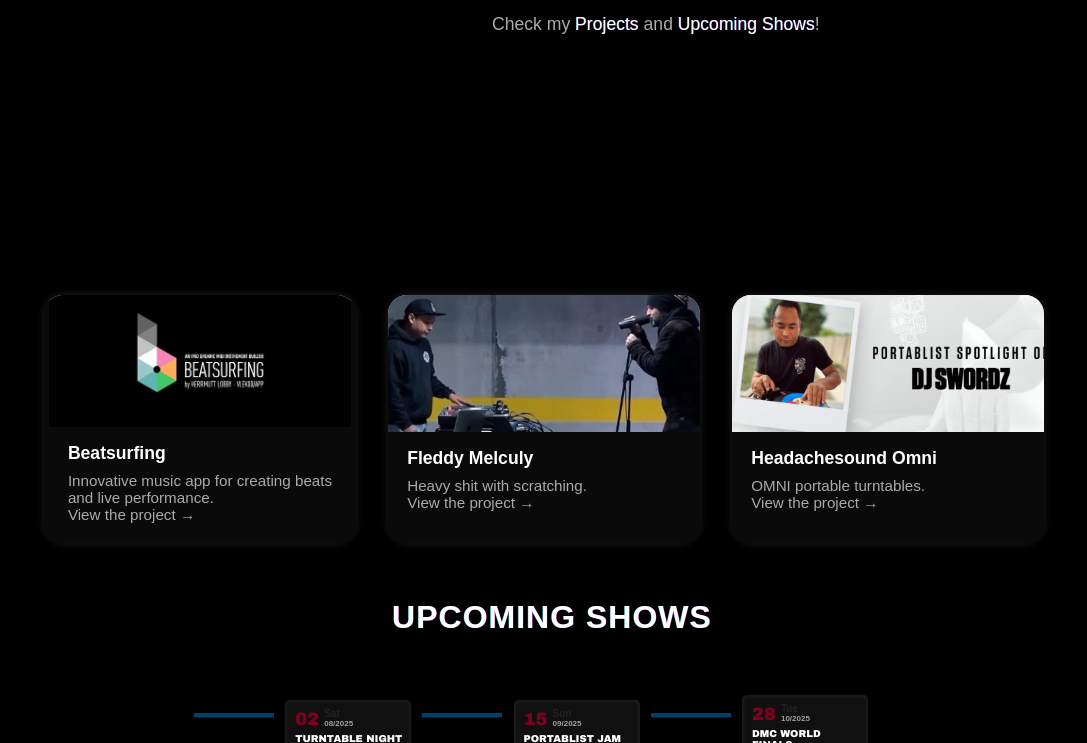
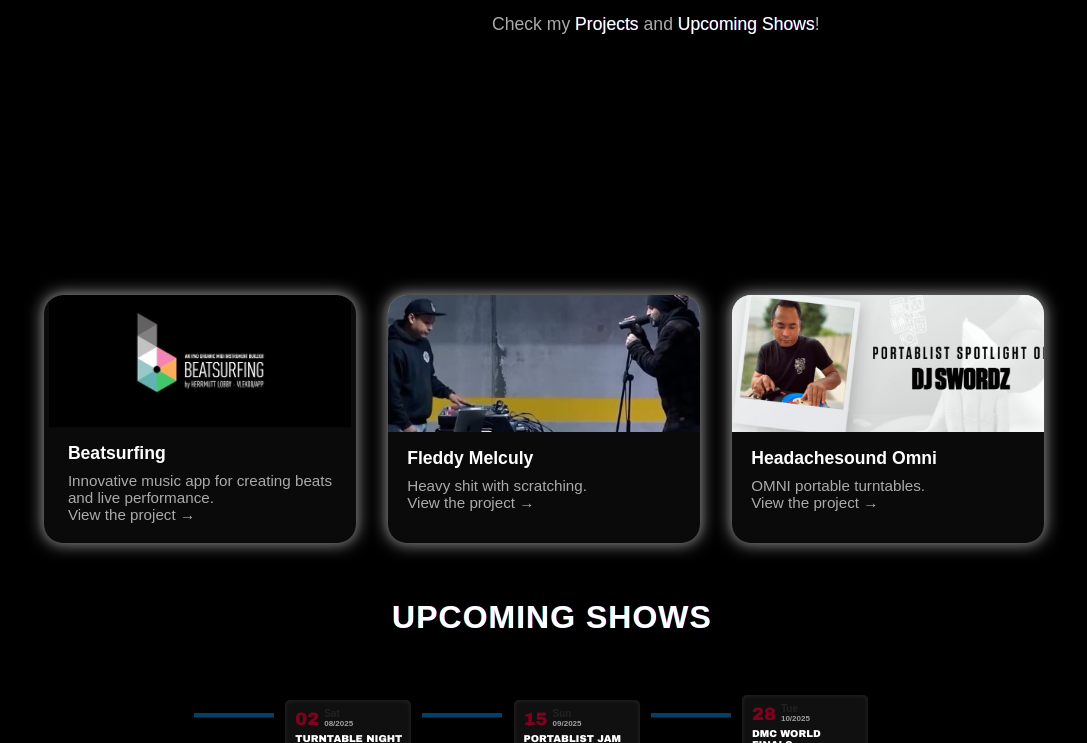
Before and after one commit to 2TomL/DJ_Swordz, a plain HTML site: page index.html in a window 1280 px wide. Shown: the part 1496-2239 px from the top of the page, without its empty margins (96-1183 px from the left). Drawn offline with nearby package versions, Linux system fonts and the light colour scheme; placeholder pictures from the web are drawn by us; animation ran at ten frames a second.

```diff
--- a/style.css
+++ b/style.css
@@ -315,9 +315,10 @@ footer#contact {
 .project-card {
   background: rgba(255,255,255,0.04);
   border-radius: 1.2rem;
-  box-shadow: 0 3px 12px rgba(0,0,0,0.13), 0 0 8px 1px #ffffff0d, 0 0 8px 2px rgba(255,255,255,0.06);
+  box-shadow: 0 3px 12px rgba(0,0,0,0.13), 0 0 16px 2px #fff8, 0 0 8px 1px #ffffff0d, 0 0 8px 2px rgba(255,255,255,0.06);
   overflow: hidden;
   display: flex;
+  border: whitesmoke;
   flex-direction: column;
   align-items: center;
   transition: transform 0.2s, box-shadow 0.2s;
```
Also changed, not shown: index.html (+1 -1 lines).
